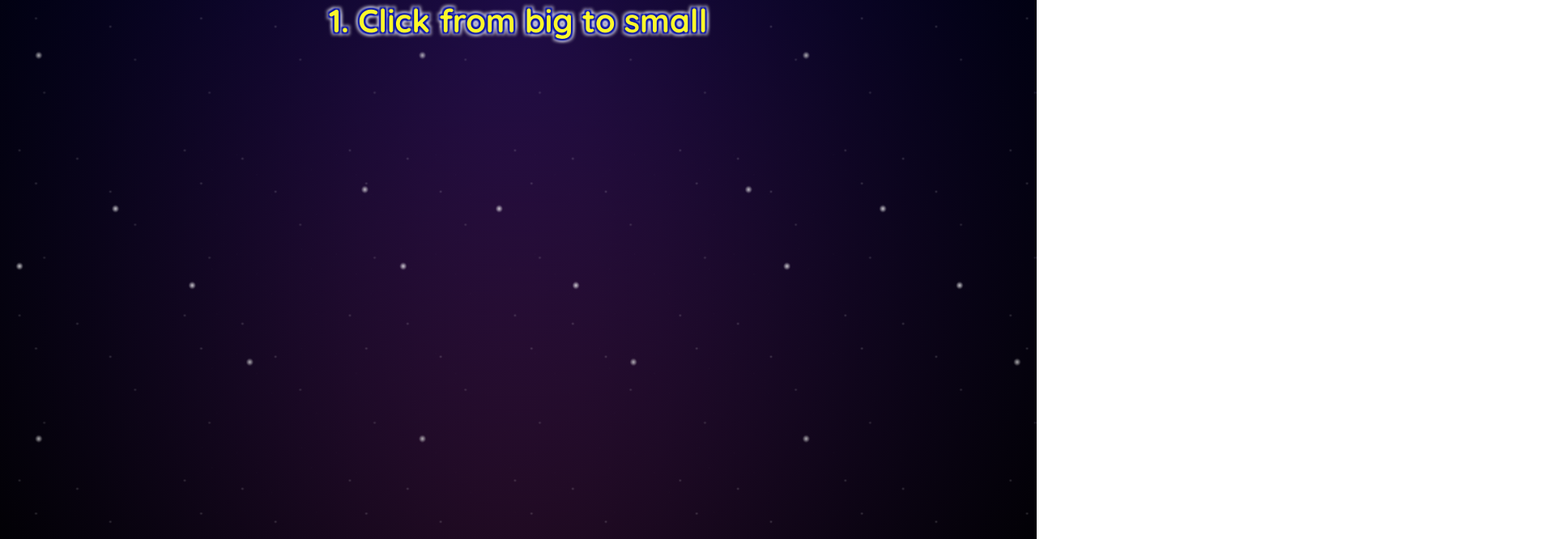
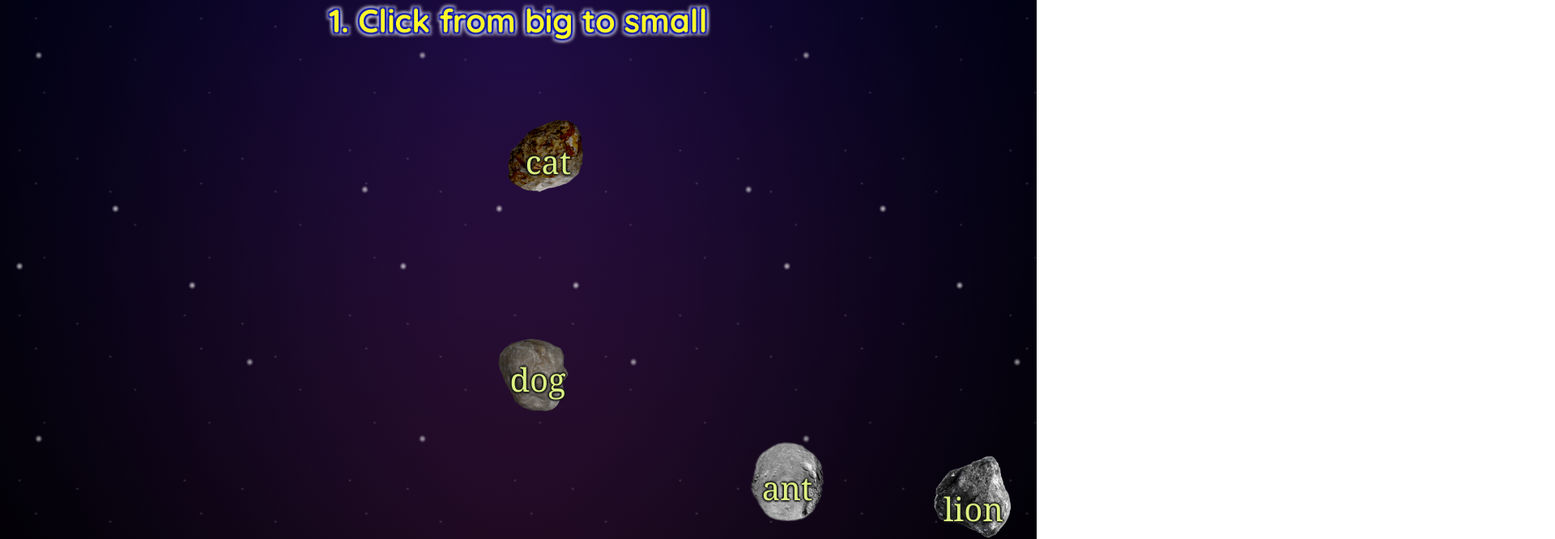
Before and after one commit to ChenPeleg/in-order, an Angular app: page / in a window 1280 px wide. Shown: the top 666 px of the page at 81% size, 1920 px wide, since content can reach past the window. Built offline with nearby package versions, Linux system fonts and the light colour scheme.

Commit message:
conditional rendering big message

```diff
--- a/src/app/big-message/big-message.component.html
+++ b/src/app/big-message/big-message.component.html
@@ -1,5 +1,5 @@
 <div class="messagewrappeer">
-    <div class="message  popmessage" [ngClass]="{fadeoutmessage: fadeOut}">Very good!</div>
+    <div class="message  popmessage" [ngClass]="{fadeoutmessage: fadeOut}">{{messageText}}</div>
 </div>
 
 
--- a/src/app/big-message/big-message.component.ts
+++ b/src/app/big-message/big-message.component.ts
@@ -1,4 +1,4 @@
-import { Component, OnInit } from '@angular/core';
+import { Component, OnInit, Input } from '@angular/core';
 
 @Component({
   selector: 'app-big-message',
@@ -6,6 +6,7 @@ import { Component, OnInit } from '@angular/core';
   styleUrls: ['./big-message.component.scss']
 })
 export class BigMessageComponent implements OnInit {
+  @Input() messageText: string;
   fadeOut: boolean;
   constructor() { this.fadeOut = false }
 
--- a/src/app/game/game.component.html
+++ b/src/app/game/game.component.html
@@ -4,9 +4,10 @@
     <div class="game-contatiner">
         Click from small to big
         <div class="asteroids-container">
-            <!-- <app-asteroid *ngFor="let asteroid of asteroids" [astData]="asteroid" (clickAstro)="asteroidClickHandler($event)" (hoverAstro)="asteroidHoverHandler($event)"></app-asteroid>
-            <app-laser [laserData]="laserData"></app-laser> -->
-            <app-big-message></app-big-message>
+            <app-asteroid *ngFor="let asteroid of asteroids" [astData]="asteroid" (clickAstro)="asteroidClickHandler($event)" (hoverAstro)="asteroidHoverHandler($event)"></app-asteroid>
+            <app-laser [laserData]="laserData"></app-laser>
+            <app-big-message [messageText]="feedbackMsg" *ngIf="displayBigMessage">
+            </app-big-message>
         </div>
 
     </div>
--- a/src/app/game/game.component.ts
+++ b/src/app/game/game.component.ts
@@ -7,7 +7,7 @@ import { Laser } from "../models/laser.model";
 import { LaserPositionService } from "../services/laser-position-service/laser-position.service";
 import { GamecontrollerService } from "../services/game-controller/gamecontroller.service"
 import { ReorderPositionsService } from "../services/reorder-positions/reorder-positions.service"
-import { BigMessageComponent } from "../big-message/big-message.component"
+// import { BigMessageComponent } from "../big-message/big-message.component"
 // import { ConsoleReporter } from 'jasmine';
 @Component({
   selector: 'app-game',
@@ -21,17 +21,19 @@ export class GameComponent implements OnInit {
   questionNumber: number
   currenQuestionText: string;
   nextCorrect: number;
+  feedbackMsg: string;
+  displayBigMessage: boolean;
+  laserData: Laser;
 
-  laserData: Laser;
   public innerWidth: any;
   public innerHeight: any;
 
   constructor(private asteroidPositionSrv: AsteroidPositionService, private laserPositionSrv: LaserPositionService, private gamecontrollerService: GamecontrollerService, private reorderAst: ReorderPositionsService, private ReorderPositionsService: ReorderPositionsService) {
     this.questionNumber = 1;
     this.nextCorrect = 0;
-
+    this.feedbackMsg = "Almost!"
     this.laserData = { showLaser: false, laserX: 0, laserY: 0 }
-
+    this.displayBigMessage = false;
   }
   ngOnInit(): void {
     this.currenQuestionText = this.gamecontrollerService.getCurrentQuestion();
```
Also changed, not shown: 2 other files (tests, documents, lock files or other folders).
